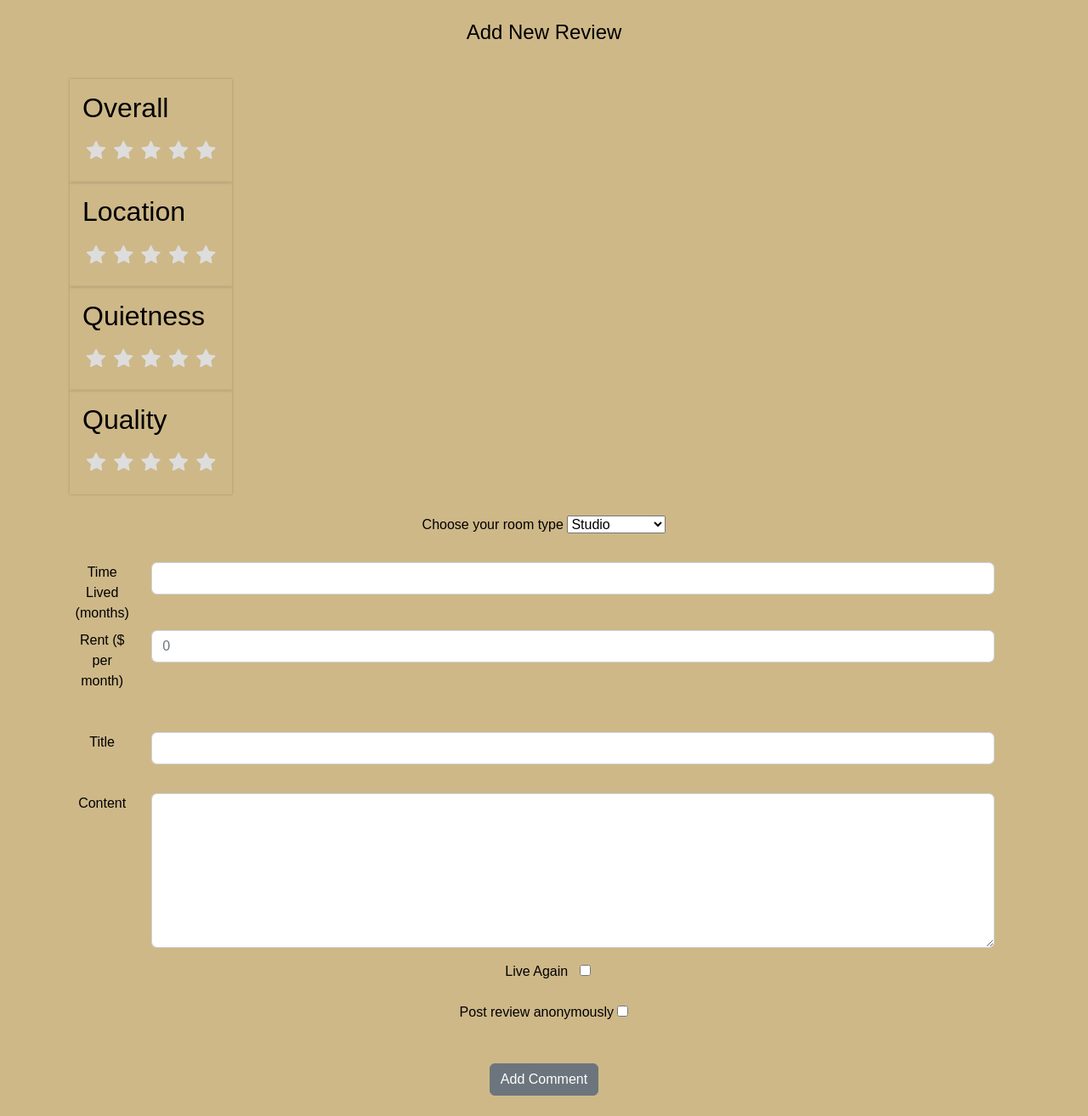
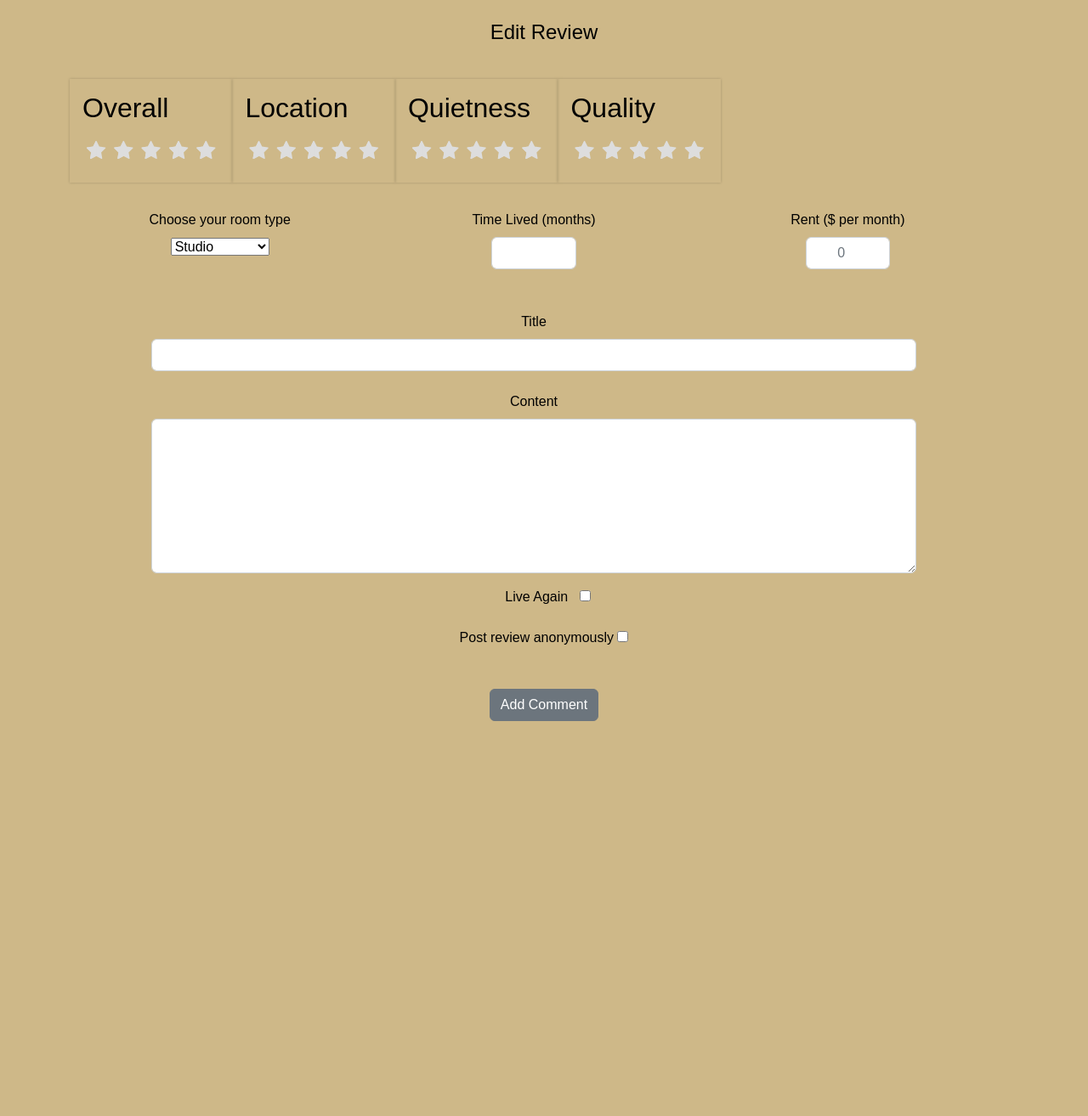
Before and after one commit to SazikQ/RateMyResidence, a Django app: page /addReview/1 in a window 1280 px wide. Shown: the part 56-1370 px from the top of the page at 85% size. After the commit the page ends 905 px from the top, so only its background shows below. Run offline with Django 4.2, Linux system fonts and the light colour scheme; the visitor is signed in with stand-in values (Sample User, id 1); parts of the project's set-up code (start-up, migrations or seed data) failed here and were passed over; some libraries are stand-ins or nearby versions.

Commit message:
polish add/edit reviews

```diff
--- a/templates/addReview.html
+++ b/templates/addReview.html
@@ -10,89 +10,128 @@
 <html lang="en">
 <head>
   <meta charset="UTF-8">
-    <meta content="width=device-width, initial-scale=1.0" name="viewport">
-    <title>Add New Comment</title>
+  <title>Edit Comment</title>
 </head>
 <body>
-<form method="post" class="form-horizontal">
+<form method="post">
     {% csrf_token %}
     <br>
-    <h4 class="mb-3">Add New Review</h4>
+    <h4 class="mb-3">Edit Review</h4>
     <br>
     <div class="container">
         <div class="rating-wrap">
             <h2>Overall</h2>
             <fieldset class="rating">
-                <input id="star5" name="rating" type="radio" value="5"/><label class="full" for="star5" ></label>
-                <input id="star4.5" name="rating" type="radio" value="4.5"/><label class="half" for="star4.5"></label>
-                <input id="star4" name="rating" type="radio" value="4"/><label class="full" for="star4"></label>
-                <input id="star3.5" name="rating" type="radio" value="3.5"/><label class="half" for="star3.5"></label>
-                <input id="star3" name="rating" type="radio" value="3"/><label class="full" for="star3"></label>
-                <input id="star2.5" name="rating" type="radio" value="2.5"/><label class="half" for="star2.5"></label>
-                <input id="star2" name="rating" type="radio" value="2"/><label class="full" for="star2"></label>
-                 <input id="star1.5" name="rating" type="radio" value="1.5"/><label class="half" for="star1.5"></label>
-                <input id="star1" name="rating" type="radio" value="1"/><label class="full" for="star1"></label>
-                <input id="star0.5" name="rating" type="radio" value="0.5"/><label class="half" for="star0.5"></label>
+                <input id="star5" name="rating" type="radio" value="5" {% if comment.rating == 5 %}checked{% endif %}/>
+                <label class="full" for="star5" ></label>
+                <input id="star4.5" name="rating" type="radio" value="4.5"{% if comment.rating == 4.5 %}checked{% endif %}/>
+                <label class="half" for="star4.5"></label>
+                <input id="star4" name="rating" type="radio" value="4" {% if comment.rating == 4 %}checked{% endif %}/>
+                <label class="full" for="star4"></label>
+                <input id="star3.5" name="rating" type="radio" value="3.5"{% if comment.rating == 3.5 %}checked{% endif %}/>
+                <label class="half" for="star3.5"></label>
+                <input id="star3" name="rating" type="radio" value="3" {% if comment.rating == 3 %}checked{% endif %}/>
+                <label class="full" for="star3"></label>
+                <input id="star2.5" name="rating" type="radio" value="2.5"{% if comment.rating == 2.5 %}checked{% endif %}/>
+                <label class="half" for="star2.5"></label>
+                <input id="star2" name="rating" type="radio" value="2" {% if comment.rating == 2 %}checked{% endif %}/>
+                <label class="full" for="star2"></label>
+                <input id="star1.5" name="rating" type="radio" value="1.5"{% if comment.rating == 1.5 %}checked{% endif %}/>
+                <label class="half" for="star1.5"></label>
+                <input id="star1" name="rating" type="radio" value="1" {% if comment.rating == 1 %}checked{% endif %}/>
+                <label class="full" for="star1"></label>
+                <input id="star0.5" name="rating" type="radio" value="0.5"{% if comment.rating == 0.5 %}checked{% endif %}/>
+                <label class="half" for="star0.5"></label>
+            </fieldset>
+        </div>
+        <div class="rating-wrap">
+            <h2>Location</h2>
+            <fieldset class="rating">
+                <input id="location_star5" name="location_rating" type="radio" value="5" {% if comment.location_rating == 5 %}checked{% endif %}/>
+                <label class="full" for="location_star5" ></label>
+                <input id="location_star4.5" name="location_rating" type="radio" value="4.5"{% if comment.location_rating == 4.5 %}checked{% endif %}/>
+                <label class="half" for="location_star4.5"></label>
+                <input id="location_star4" name="location_rating" type="radio" value="4" {% if comment.location_rating == 4 %}checked{% endif %}/>
+                <label class="full" for="location_star4"></label>
+                <input id="location_star3.5" name="location_rating" type="radio" value="3.5"{% if comment.location_rating == 3.5 %}checked{% endif %}/>
+                <label class="half" for="location_star3.5"></label>
+                <input id="location_star3" name="location_rating" type="radio" value="3" {% if comment.location_rating == 3 %}checked{% endif %}/>
+                <label class="full" for="location_star3"></label>
+                <input id="location_star2.5" name="location_rating" type="radio" value="2.5"{% if comment.location_rating == 2.5 %}checked{% endif %}/>
+                <label class="half" for="location_star2.5"></label>
+                <input id="location_star2" name="location_rating" type="radio" value="2" {% if comment.location_rating == 2 %}checked{% endif %}/>
+                <label class="full" for="location_star2"></label>
+                <input id="location_star1.5" name="location_rating" type="radio" value="1.5"{% if comment.location_rating == 1.5 %}checked{% endif %}/>
+                <label class="half" for="location_star1.5"></label>
+                <input id="location_star1" name="location_rating" type="radio" value="1" {% if comment.location_rating == 1 %}checked{% endif %}/>
+                <label class="full" for="location_star1"></label>
+                <input id="location_star0.5" name="location_rating" type="radio" value="0.5"{% if comment.location_rating == 0.5 %}checked{% endif %}/>
+                <label class="half" for="location_star0.5"></label>
+            </fieldset>
+        </div>
+
+        <div class="rating-wrap">
+            <h2>Quietness</h2>
+            <fieldset class="rating">
+                <input id="quietness_star5" name="quietness_rating" type="radio" value="5" {% if comment.quietness_rating == 5 %}checked{% endif %}/>
+                <label class="full" for="quietness_star5" ></label>
+                <input id="quietness_star4.5" name="quietness_rating" type="radio" value="4.5"{% if comment.quietness_rating == 4.5 %}checked{% endif %}/>
+                <label class="half" for="quietness_star4.5"></label>
+                <input id="quietness_star4" name="quietness_rating" type="radio" value="4" {% if comment.quietness_rating == 4 %}checked{% endif %}/>
+                <label class="full" for="quietness_star4"></label>
+                <input id="quietness_star3.5" name="quietness_rating" type="radio" value="3.5"{% if comment.quietness_rating == 3.5 %}checked{% endif %}/>
+                <label class="half" for="quietness_star3.5"></label>
+                <input id="quietness_star3" name="quietness_rating" type="radio" value="3" {% if comment.quietness_rating == 3 %}checked{% endif %}/>
+                <label class="full" for="quietness_star3"></label>
+                <input id="quietness_star2.5" name="quietness_rating" type="radio" value="2.5"{% if comment.quietness_rating == 2.5 %}checked{% endif %}/>
+                <label class="half" for="quietness_star2.5"></label>
+                <input id="quietness_star2" name="quietness_rating" type="radio" value="2" {% if comment.quietness_rating == 2 %}checked{% endif %}/>
+                <label class="full" for="quietness_star2"></label>
+                <input id="quietness_star1.5" name="quietness_rating" type="radio" value="1.5"{% if comment.quietness_rating == 1.5 %}checked{% endif %}/>
+                <label class="half" for="quietness_star1.5"></label>
+                <input id="quietness_star1" name="quietness_rating" type="radio" value="1" {% if comment.quietness_rating == 1 %}checked{% endif %}/>
+                <label class="full" for="quietness_star1"></label>
+                <input id="quietness_star0.5" name="quietness_rating" type="radio" value="0.5"{% if comment.quietness_rating == 0.5 %}checked{% endif %}/>
+                <label class="half" for="quietness_star0.5"></label>
+            </fieldset>
+        </div>
+
+        <div class="rating-wrap">
+            <h2>Quality</h2>
+            <fieldset class="rating">
+                <input id="quality_star5" name="quality_rating" type="radio" value="5" {% if comment.quality_rating == 5 %}checked{% endif %}/>
+                <label class="full" for="quality_star5" ></label>
+                <input id="quality_star4.5" name="quality_rating" type="radio" value="4.5"{% if comment.quality_rating == 4.5 %}checked{% endif %}/>
+                <label class="half" for="quality_star4.5"></label>
+                <input id="quality_star4" name="quality_rating" type="radio" value="4" {% if comment.quality_rating == 4 %}checked{% endif %}/>
+                <label class="full" for="quality_star4"></label>
+                <input id="quality_star3.5" name="quality_rating" type="radio" value="3.5"{% if comment.quality_rating == 3.5 %}checked{% endif %}/>
+                <label class="half" for="quality_star3.5"></label>
+                <input id="quality_star3" name="quality_rating" type="radio" value="3" {% if comment.quality_rating == 3 %}checked{% endif %}/>
+                <label class="full" for="quality_star3"></label>
+                <input id="quality_star2.5" name="quality_rating" type="radio" value="2.5"{% if comment.quality_rating == 2.5 %}checked{% endif %}/>
+                <label class="half" for="quality_star2.5"></label>
+                <input id="quality_star2" name="quality_rating" type="radio" value="2" {% if comment.quality_rating == 2 %}checked{% endif %}/>
+                <label class="full" for="quality_star2"></label>
+                <input id="quality_star1.5" name="quality_rating" type="radio" value="1.5"{% if comment.quality_rating == 1.5 %}checked{% endif %}/>
+                <label class="half" for="quality_star1.5"></label>
+                <input id="quality_star1" name="quality_rating" type="radio" value="1" {% if comment.quality_rating == 1 %}checked{% endif %}/>
+                <label class="full" for="quality_star1"></label>
+                <input id="quality_star0.5" name="quality_rating" type="radio" value="0.5"{% if comment.quality_rating == 0.5 %}checked{% endif %}/>
+                <label class="half" for="quality_star0.5"></label>
             </fieldset>
         </div>
     </div>
-    <div class="container">
-        <div class="rating-wrap">
-            <h2>Location</h2>
-            <fieldset class="rating">
-                <input id="location_star5" name="location_rating" type="radio" value="5"/><label class="full" for="location_star5" ></label>
-                <input id="location_star4.5" name="location_rating" type="radio" value="4.5"/><label class="half" for="location_star4.5"></label>
-                <input id="location_star4" name="location_rating" type="radio" value="4"/><label class="full" for="location_star4"></label>
-                <input id="location_star3.5" name="location_rating" type="radio" value="3.5"/><label class="half" for="location_star3.5"></label>
-                <input id="location_star3" name="location_rating" type="radio" value="3"/><label class="full" for="location_star3"></label>
-                <input id="location_star2.5" name="location_rating" type="radio" value="2.5"/><label class="half" for="location_star2.5"></label>
-                <input id="location_star2" name="location_rating" type="radio" value="2"/><label class="full" for="location_star2"></label>
-                 <input id="location_star1.5" name="location_rating" type="radio" value="1.5"/><label class="half" for="location_star1.5"></label>
-                <input id="location_star1" name="location_rating" type="radio" value="1"/><label class="full" for="location_star1"></label>
-                <input id="location_star0.5" name="location_rating" type="radio" value="0.5"/><label class="half" for="location_star0.5"></label>
-            </fieldset>
-        </div>
-    </div>
-        <div class="container">
-        <div class="rating-wrap">
-            <h2>Quietness</h2>
-            <fieldset class="rating">
-                <input id="quietness_star5" name="quietness_rating" type="radio" value="5"/><label class="full" for="quietness_star5" ></label>
-                <input id="quietness_star4.5" name="quietness_rating" type="radio" value="4.5"/><label class="half" for="quietness_star4.5"></label>
-                <input id="quietness_star4" name="quietness_rating" type="radio" value="4"/><label class="full" for="quietness_star4"></label>
-                <input id="quietness_star3.5" name="quietness_rating" type="radio" value="3.5"/><label class="half" for="quietness_star3.5"></label>
-                <input id="quietness_star3" name="quietness_rating" type="radio" value="3"/><label class="full" for="quietness_star3"></label>
-                <input id="quietness_star2.5" name="quietness_rating" type="radio" value="2.5"/><label class="half" for="quietness_star2.5"></label>
-                <input id="quietness_star2" name="quietness_rating" type="radio" value="2"/><label class="full" for="quietness_star2"></label>
-                 <input id="quietness_star1.5" name="quietness_rating" type="radio" value="1.5"/><label class="half" for="quietness_star1.5"></label>
-                <input id="quietness_star1" name="quietness_rating" type="radio" value="1"/><label class="full" for="quietness_star1"></label>
-                <input id="quietness_star0.5" name="quietness_rating" type="radio" value="0.5"/><label class="half" for="quietness_star0.5"></label>
-            </fieldset>
-        </div>
-    </div>
-    <div class="container">
-        <div class="rating-wrap">
-            <h2>Quality</h2>
-            <fieldset class="rating">
-                <input id="quality_star5" name="quality_rating" type="radio" value="5"/><label class="full" for="quality_star5" ></label>
-                <input id="quality_star4.5" name="quality_rating" type="radio" value="4.5"/><label class="half" for="quality_star4.5"></label>
-                <input id="quality_star4" name="quality_rating" type="radio" value="4"/><label class="full" for="quality_star4"></label>
-                <input id="quality_star3.5" name="quality_rating" type="radio" value="3.5"/><label class="half" for="quality_star3.5"></label>
-                <input id="quality_star3" name="quality_rating" type="radio" value="3"/><label class="full" for="quality_star3"></label>
-                <input id="quality_star2.5" name="quality_rating" type="radio" value="2.5"/><label class="half" for="quality_star2.5"></label>
-                <input id="quality_star2" name="quality_rating" type="radio" value="2"/><label class="full" for="quality_star2"></label>
-                 <input id="quality_star1.5" name="quality_rating" type="radio" value="1.5"/><label class="half" for="quality_star1.5"></label>
-                <input id="quality_star1" name="quality_rating" type="radio" value="1"/><label class="full" for="quality_star1"></label>
-                <input id="quality_star0.5" name="quality_rating" type="radio" value="0.5"/><label class="half" for="quality_star0.5"></label>
-            </fieldset>
-        </div>
-    </div>
+
     <br>
-
+    <br>
     <div class="container">
         <div class="row g-3">
+            <div class="row">
+                <div class="col">
                     <div class="col-12">
                         <label for="id_name" class="form-label">Choose your room type</label>
+                        <br>
                         <select id="id_room_type" name="room_type">
                             <option value="ST">Studio</option>
                             <option value="SH">Shared-room</option>
@@ -102,29 +141,28 @@
                             <option value="UN">Unknown</option>
                         </select>
                     </div>
-            <br>
-            <br>
-            <br>
+                </div>
+                <div class = "col">
                     <div class="form-group row">
-                <label for="id_time_lived" class="col-sm-1 form-label">Time Lived (months)</label>
-                <div class="col-sm-11">
-                    <input type="text" class="form-control" id="id_time_lived" name = "time_lived" maxlength="5" value="" type="number" required>
+                        <label for="id_time_lived" class="form-label">Time Lived (months)</label>
+                        <div class="col-sm-4 offset-4">
+                            <input style="text-align:center" type="text" class="form-control" id="id_time_lived" name = "time_lived" maxlength="5" value="" type="number" required>
                         </div>
-
                         <div class="invalid-feedback">
                             Please enter a valid Residence name.
                         </div>
                     </div>
-            <br>
-            <br>
-            <br>
+                </div>
+                <div class="col">
                     <div class="form-group row">
-                <label for="id_rent" class="col-sm-1 form-label">Rent ($ per month)</label>
-                <div class="col-sm-11">
-                    <input type="number" class="form-control" id="id_rent" name="rent" placeholder="0" value="" maxlength="5" required>
+                        <label for="id_rent" class="form-label">Rent ($ per month)</label>
+                        <div class="col-sm-4 offset-4">
+                            <input style="text-align:center" type="number" class="form-control" id="id_rent" name="rent" placeholder="0" value="" maxlength="5" required>
                         </div>
                         <div class="invalid-feedback">
                             Please enter a valid street name.
+                        </div>
+                    </div>
                 </div>
             </div>
             <br>
@@ -133,11 +171,12 @@
             <br>
             <br>
             <div class="form-group row">
-                <label for="id_title" class="col-sm-1 form-label">Title</label>
-                <div class="col-sm-11">
-                    <input type="text" class="form-control" id="id_title" name="title" placeholder="" maxlength="100" required>
+                <label for="id_title" class="form-label">Title</label>
+                <br>
+                <div class="col-sm-10 offset-1">
+                    <input style="text-align:center" type="text" class="form-control" id="id_title" name="title" placeholder="" maxlength="100" required>
+                    <br>
                 </div>
-
                 <div class="invalid-feedback">
                     Please enter a valid zipcode.
                 </div>
@@ -146,10 +185,12 @@
             <br>
             <br>
             <div class="form-group row">
-                <label for="id_tags" class="col-sm-1 form-label">Content</label>
-                <div class="col-sm-11">
+                <label for="id_tags" class="form-label">Content</label>
+                <br>
+                <div class="col-sm-10 offset-1">
                     <textarea id="id_content" name="content" class="form-control" rows="7"></textarea>
                 </div>
+
                 <div class="invalid-feedback">
                     Please enter tags.
                 </div>
```
Also changed, not shown: templates/editreview.html (+28 -25 lines). Lines whose indentation alone changed are shown as unchanged.
